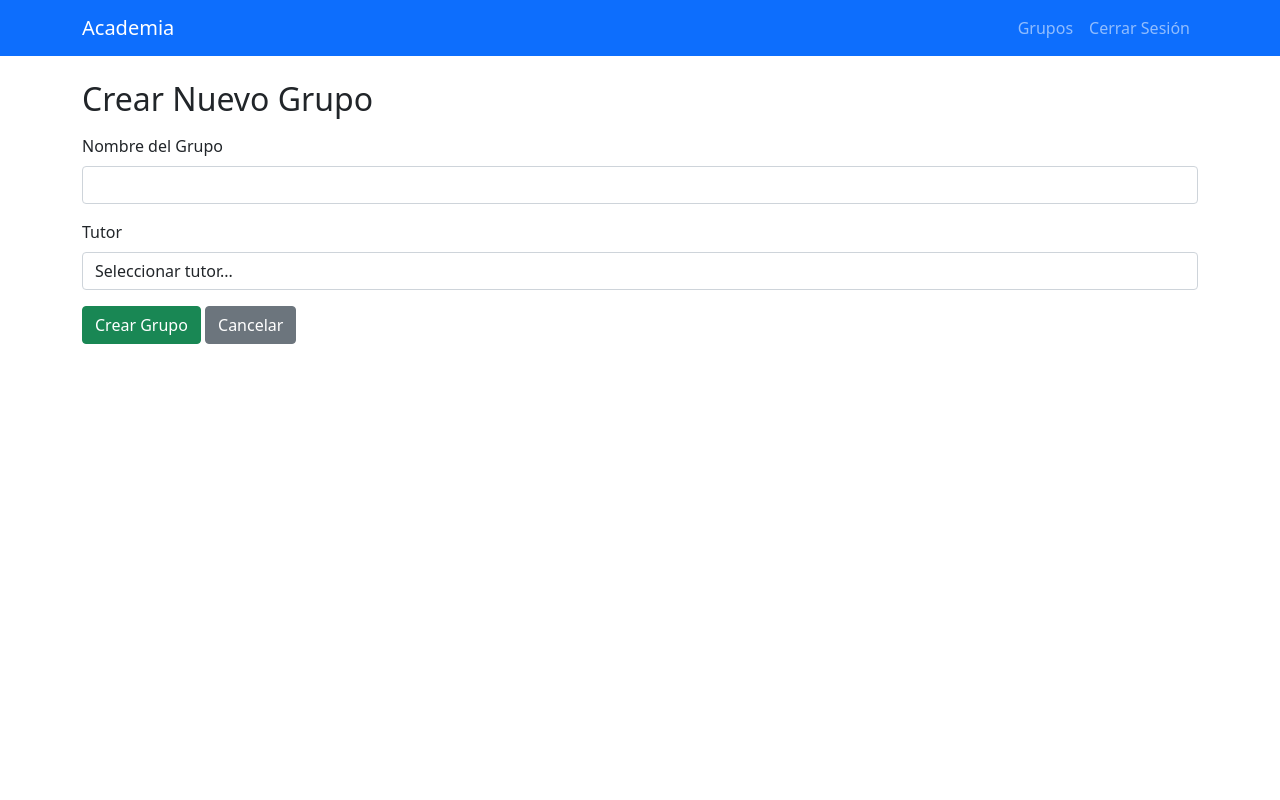
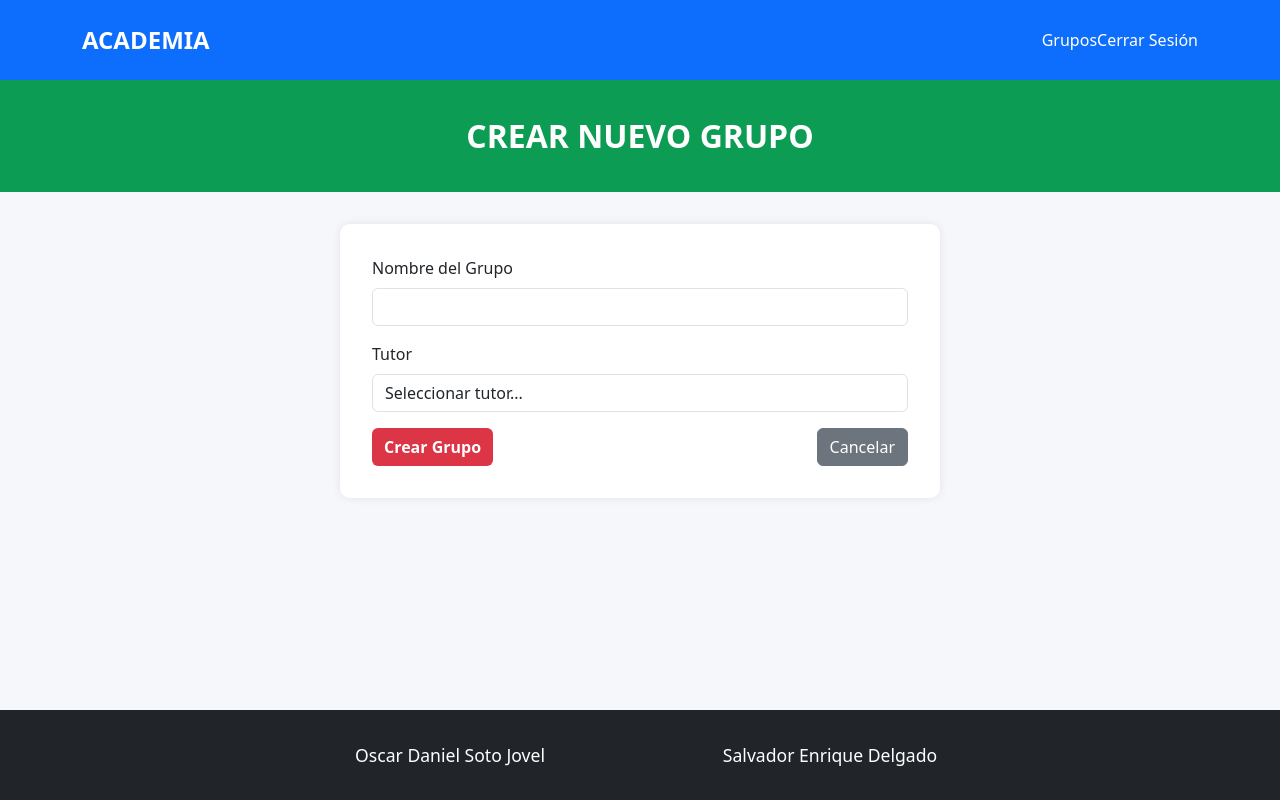
Before and after one commit to DanielSotoo/Desafiopractico3-DSS, a PHP site: page /grupos.php?action=crear in a window 1280 px wide. Run offline with PHP 8.4, Linux system fonts and the light colour scheme; the visitor is signed in with stand-in values (Sample User, id 1); data comes from the database, SQL or seed files in the repository.

Commit message:
Update crear.php

```diff
--- a/views/grupos/crear.php
+++ b/views/grupos/crear.php
@@ -1,27 +1,88 @@
-<?php
-// views/grupos/crear.php
-?>
 <!DOCTYPE html>
-<html>
+<html lang="es">
 <head>
+    <meta charset="UTF-8">
     <title>Crear Grupo</title>
-    <link href="https://cdn.jsdelivr.net/npm/bootstrap@5.1.3/dist/css/bootstrap.min.css" rel="stylesheet">
+    <link href="https://cdn.jsdelivr.net/npm/bootstrap@5.3.0/dist/css/bootstrap.min.css" rel="stylesheet">
+    <style>
+        html, body {
+            height: 100%;
+            margin: 0;
+            background-color: #f5f7fa;
+        }
+        .page-container {
+            display: flex;
+            flex-direction: column;
+            min-height: 100vh;
+        }
+        .main-content {
+            flex: 1;
+        }
+        .navbar {
+            background-color: #0d6efd;
+            height: 80px;
+        }
+        .navbar-brand {
+            font-size: 1.5rem;
+            font-weight: bold;
+        }
+        .section-title-bar {
+            background-color: rgb(12, 156, 84);
+            color: white;
+            padding: 2rem 1rem;
+            font-size: 2rem;
+            font-weight: bold;
+            text-align: center;
+            width: 100%;
+        }
+        .form-card {
+            max-width: 600px;
+            margin: 2rem auto;
+            background: white;
+            padding: 2rem;
+            border-radius: 10px;
+            box-shadow: 0 0 10px rgba(0,0,0,0.08);
+        }
+        .btn-success {
+            background-color: #dc3545;
+            border: none;
+            font-weight: bold;
+        }
+        .btn-success:hover {
+            background-color: #bb2d3b;
+        }
+        .footer {
+            background-color: #212529;
+            color: white;
+            padding: 2rem 0;
+            text-align: center;
+        }
+        .footer .row > div {
+            font-size: 1.1rem;
+            font-weight: 500;
+        }
+    </style>
 </head>
 <body>
-    <nav class="navbar navbar-expand-lg navbar-dark bg-primary">
+<div class="page-container">
+
+    <nav class="navbar navbar-expand-lg navbar-dark">
         <div class="container">
-            <a class="navbar-brand" href="dashboard.php">Academia</a>
-            <div class="navbar-nav ms-auto">
-                <a class="nav-link" href="grupos.php">Grupos</a>
-                <a class="nav-link" href="logout.php">Cerrar Sesión</a>
+            <a class="navbar-brand" href="dashboard.php">ACADEMIA</a>
+            <div class="d-flex">
+                <a class="nav-link text-white" href="grupos.php">Grupos</a>
+                <a class="nav-link text-white" href="logout.php">Cerrar Sesión</a>
             </div>
         </div>
     </nav>
 
-    <div class="container mt-4">
-        <h2>Crear Nuevo Grupo</h2>
+    <div class="section-title-bar">
+        CREAR NUEVO GRUPO
+    </div>
 
-        <form method="post" class="mt-3">
+    <div class="main-content">
+        <div class="form-card">
+            <form method="post">
                 <div class="mb-3">
                     <label for="nombre" class="form-label">Nombre del Grupo</label>
                     <input type="text" class="form-control" name="nombre" required>
@@ -35,9 +96,23 @@
                         <?php endforeach; ?>
                     </select>
                 </div>
+                <div class="d-flex justify-content-between">
                     <button type="submit" class="btn btn-success">Crear Grupo</button>
                     <a href="grupos.php" class="btn btn-secondary">Cancelar</a>
+                </div>
             </form>
+        </div>
+    </div>
+
+    <footer class="footer mt-auto">
+        <div class="container">
+            <div class="row justify-content-center">
+                <div class="col-md-4">Oscar Daniel Soto Jovel</div>
+                <div class="col-md-4">Salvador Enrique Delgado</div>
+            </div>
+        </div>
+    </footer>
+
 </div>
 </body>
 </html>
```
Lines whose indentation alone changed are shown as unchanged.
